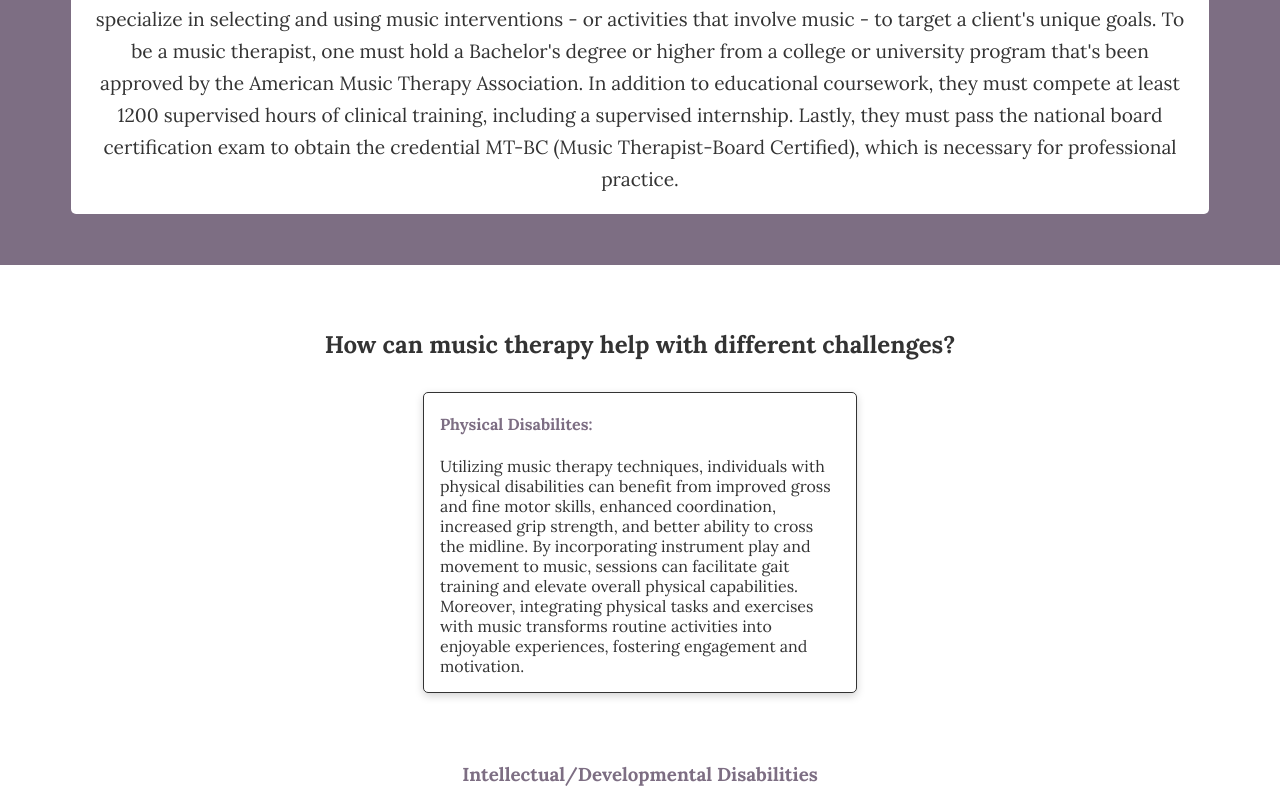
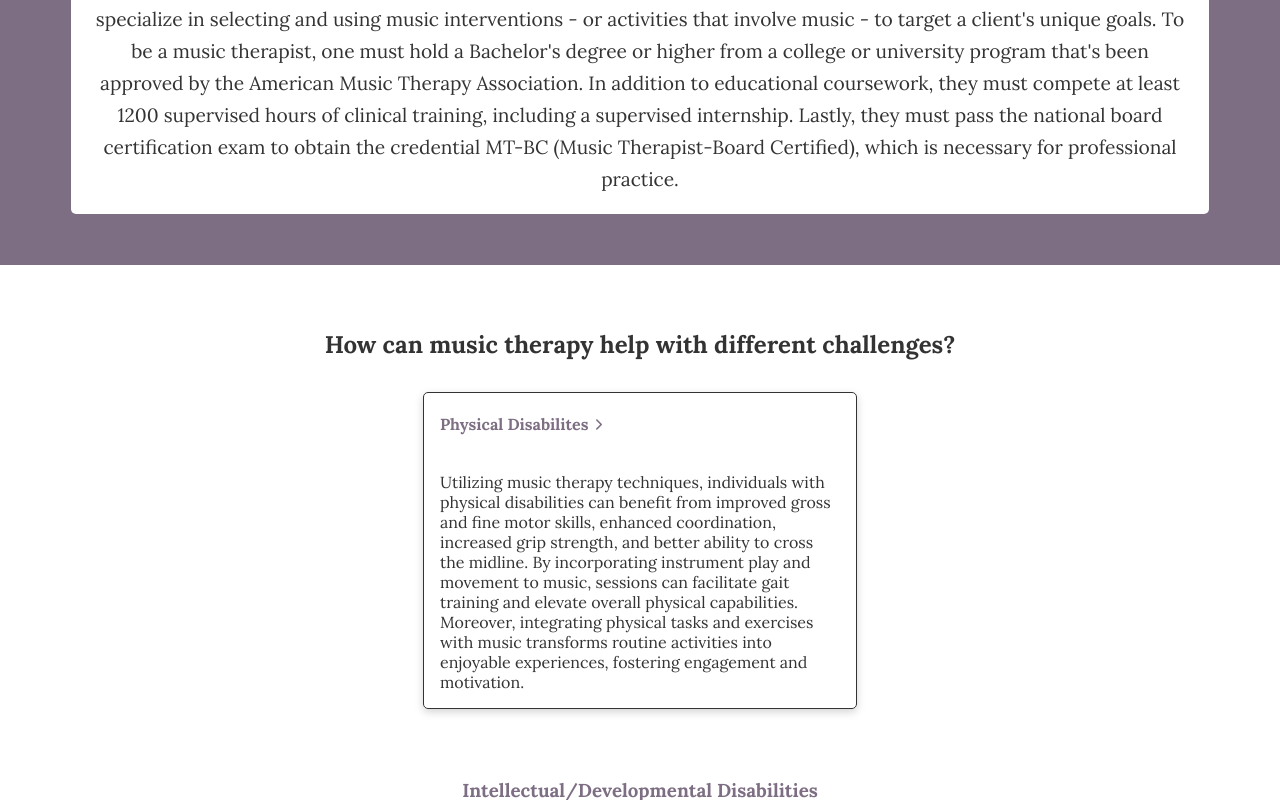
Before and after one commit to Jacob-Burnstein/brzeznik-professional-website, a React (Vite) app: page / in a window 1280 px wide. Both pictures are taken after a click on the element "Physical Disabilites". Shown: the part 1353-2153 px from the top of the page. Built offline with nearby package versions, Linux system fonts and the light colour scheme.

Commit message:
added arrow icon to description card

```diff
--- a/src/components/home-subcomponents/ListCard.jsx
+++ b/src/components/home-subcomponents/ListCard.jsx
@@ -30,7 +30,10 @@ const ListCard = ({ name, description }) => {
         className={!isTitleClicked ? "descriptionHidden" : "description"}
         onClick={() => handleClick()}
       >
-        <h4 className="descriptionName">{name}:</h4>
+        <div className="listTitleAndArrow">
+          <h4 className="descriptionName">{name}</h4>
+          <i class="fa-solid fa-chevron-right fa-xs"></i>
+        </div>
         <p>{description}</p>
       </article>
     </section>
--- a/src/index.css
+++ b/src/index.css
@@ -156,6 +156,15 @@ body {
   color: #7d6e83;
 }
 
+.listTitleAndArrow {
+  display: flex;
+  align-items: center;
+}
+.listTitleAndArrow i {
+  color: #7d6e83;
+  padding-left: 0.5em;
+}
+
 .descriptionHidden {
   display: none;
 }
--- a/src/index.scss
+++ b/src/index.scss
@@ -174,6 +174,16 @@ body {
   color: #7d6e83;
 }
 
+.listTitleAndArrow {
+  display: flex;
+  align-items: center;
+
+  i {
+    color: #7d6e83;
+    padding-left: 0.5em;
+  }
+}
+
 .descriptionHidden {
   display: none;
 }
```
Also changed, not shown: 1 other file (tests, documents, lock files or other folders).
